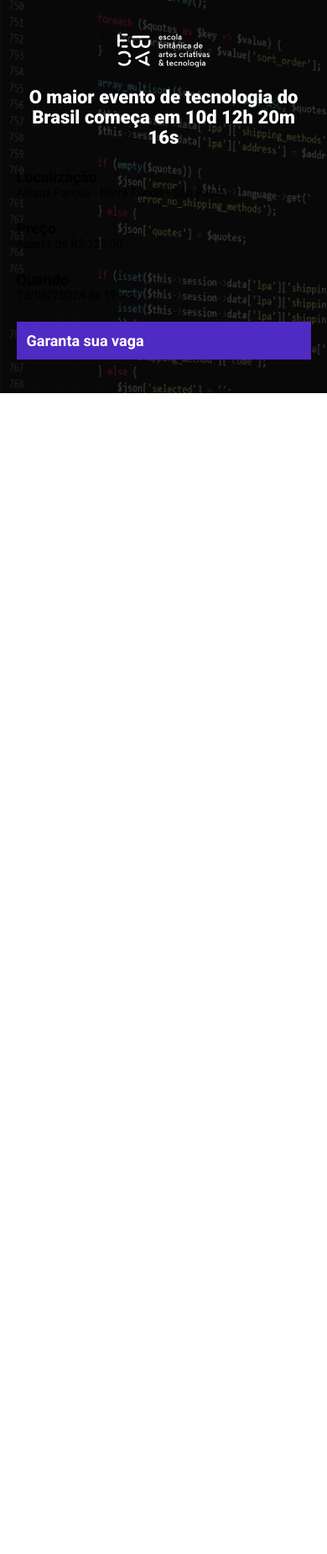
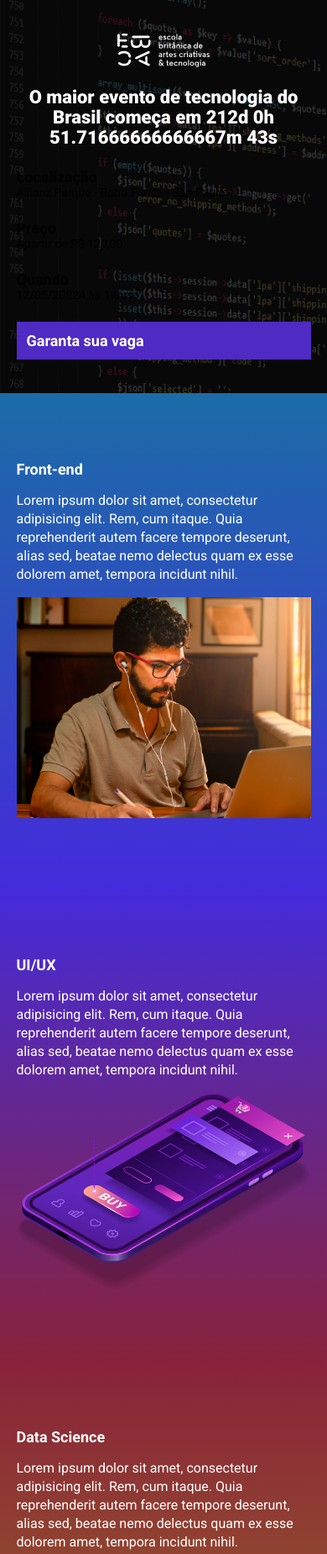
Before and after one commit to Rafaell77/Parcel-Aniversario, a website built with Parcel: page src/index.html in a window 390 px wide. Shown: the top 1850 px of the page at 84% size. Before the commit the page ends 844 px from the top, so only its background shows below. Built offline with nearby package versions, Linux system fonts and the light colour scheme.

Commit message:
contador

```diff
--- a/package.json
+++ b/package.json
@@ -2,9 +2,10 @@
   "name": "ebac-talks",
   "version": "1.0.0",
   "description": "",
-  "main": "index.js",
+
   "scripts": {
     "dev": "parcel src/index.html src/styles/main.scss src/scripts/main.js",
+    "build":"parcel build src/index.html",
     "test": "echo \"Error: no test specified\" && exit 1"
   },
   "keywords": [],
--- a/src/index.html
+++ b/src/index.html
@@ -9,13 +9,16 @@
     <link rel="preconnect" href="https://fonts.gstatic.com" crossorigin>
     <link href="https://fonts.googleapis.com/css2?family=Roboto:ital,wght@0,100;0,300;0,400;0,500;0,700;0,900;1,100;1,300;1,400;1,500;1,700;1,900&display=swap" rel="stylesheet">
     <link rel="stylesheet" href="./styles/main.scss">
+    <link rel="stylesheet" href="https://unpkg.com/aos@next/dist/aos.css" />
 </head>
+
 <body>
+
     <header class="hero">
         <div class="container">
             <img class="hero__logo" src="./images/ebac_logo.svg" alt="EBAC">
             <p class="hero__text">
-                O maior evento de tecnologia do Brasil começa em 10d 12h 20m 16s
+                O maior evento de tecnologia do Brasil começa em <span id="contador"></span>
             </p>
             <div class="infos_bar">
                 <ul class="infos-bar__infos">
@@ -39,8 +42,60 @@
         </div>
     </header>
 
+<section class="event event--front-end">
+    <div class="container" data-aos="fade-right">
+        <div class="event__details">
+            <h2 class="event__details__title">Front-end</h2>
+            <p class="event__details__description">
+                Lorem ipsum dolor sit amet, consectetur adipisicing elit. Rem, cum itaque. Quia reprehenderit autem facere tempore deserunt, alias sed,
+                beatae nemo delectus quam ex esse dolorem amet, tempora incidunt nihil.
+            </p>
+        </div>
+        <img class="event__image" src="./images/frontend.png" alt="Front-end">
+    </div>
+</section>
+
+<section class="event event--ux-ui event--image-left">
+    <div class="container" data-aos="fade-left">
+        <div class="event__details">
+            <h2 class="event__details__title">UI/UX</h2>
+            <p class="event__details__description">
+                Lorem ipsum dolor sit amet, consectetur adipisicing elit. Rem, cum itaque. Quia reprehenderit autem facere tempore deserunt, alias sed,
+                beatae nemo delectus quam ex esse dolorem amet, tempora incidunt nihil.
+            </p>
+        </div>
+        <img class="event__image" src="./images/ui-ux.png" alt="ui-ux">
+    </div>
+</section>
+
+<section class="event event--data-science">
+    <div class="container" data-aos="fade-right">
+        <div class="event__details">
+            <h2 class="event__details__title">Data Science</h2>
+            <p class="event__details__description">
+                Lorem ipsum dolor sit amet, consectetur adipisicing elit. Rem, cum itaque. Quia reprehenderit autem facere tempore deserunt, alias sed,
+                beatae nemo delectus quam ex esse dolorem amet, tempora incidunt nihil.
+            </p>
+        </div>
+        <img class="event__image" src="./images/data.png" alt="Data-science">
+    </div>
+</section>
+
+<section class="event event--backend event--image-left">
+    <div class="container" data-aos="fade-left">
+        <div class="event__details">
+            <h2 class="event__details__title">Backend</h2>
+            <p class="event__details__description">
+                Lorem ipsum dolor sit amet, consectetur adipisicing elit. Rem, cum itaque. Quia reprehenderit autem facere tempore deserunt, alias sed,
+                beatae nemo delectus quam ex esse dolorem amet, tempora incidunt nihil.
+            </p>
+        </div>
+        <img class="event__image" src="./images/backend.png" alt="Backend">
+    </div>
+</section>
 
 
+    <script src="https://unpkg.com/aos@next/dist/aos.js"></script>
     <script src="./scripts/main.js"></script>
 </body>
 </html>
--- a/src/scripts/main.js
+++ b/src/scripts/main.js
@@ -1,2 +1,25 @@
 
-console.log("Olá");
+AOS.init();
+
+const dataDoEvento = new Date("Dec 12, 2024 19:00:00");
+const timeStampDoEvento = dataDoEvento.getTime();
+
+const contaAsHoras = setInterval(function() {
+    const agora = new Date ();
+    const timeStampAtual = agora.getTime();
+
+    const distanciaAteOEvento = timeStampDoEvento - timeStampAtual;
+
+    const diasAteOEvento = Math.floor(distanciaAteOEvento / (1000 * 60 * 60 * 24));
+    const horasAteOEvento = Math.floor((diasAteOEvento % (1000 * 60 * 60 * 24)) / (1000 * 60 * 60));
+    const minutosAteOEvento = Math.floor(distanciaAteOEvento % (1000 * 60 * 60)) / (1000 * 60);
+    const segundosAteOEvento = Math.floor ((distanciaAteOEvento % (1000 * 60)) / 1000);
+
+    console.log (diasAteOEvento);
+    console.log (horasAteOEvento);
+    console.log (minutosAteOEvento);
+    console.log (segundosAteOEvento);
+
+    document.getElementById('contador').innerHTML = `${diasAteOEvento}d ${horasAteOEvento}h ${minutosAteOEvento}m ${segundosAteOEvento}s`;
+
+}, 1000);
--- /dev/null
+++ b/src/styles/_event.scss
@@ -0,0 +1,65 @@
+
+@use 'variables';
+
+.event {
+    padding: 80px 0;
+
+    &--front-end {
+        background-image: linear-gradient(variables.$blue1, variables.$blue2);
+    }
+
+    &--ux-ui {
+        background-image: linear-gradient(variables.$blue2, variables.$pink);
+    }
+
+    &--data-science {
+        background-image: linear-gradient(variables.$pink, variables.$yellow);
+    }
+
+    &--backend {
+        background-image: linear-gradient(variables.$yellow, variables.$pink);
+    }
+
+    &--image-left {
+        .container {
+            flex-direction: row-reverse;
+        }
+    }
+
+    .container {
+        display: flex;
+        gap: 40px;
+    }
+
+    &__image {
+        max-width: 360px;
+    }
+
+    &__details {
+
+        &__title {
+            font-size: 18px;
+            font-weight: bold;
+            margin-bottom: 16px;
+        }
+
+        &__description {
+            line-height: 22px;
+        }
+    }
+
+    @media (max-width: 640px) {
+        .container {
+            display: block;
+        }
+
+        &__image {
+            width: 100%;
+        }
+
+        &__details {
+            margin-right: 0;
+            margin-bottom: 16px;
+        }
+    }
+}
--- a/src/styles/_hero.scss
+++ b/src/styles/_hero.scss
@@ -1,3 +1,5 @@
+
+@use 'variables';
 
 .hero {
     padding-top: 64px;
@@ -17,7 +19,7 @@
         left: 0;
         width: 100%;
         height: 100%;
-        background-color: #000;
+        background-color: variables.$secondaryTextColor;
         content: '';
         opacity: .7;
     }
--- /dev/null
+++ b/src/styles/_variables.scss
@@ -0,0 +1,9 @@
+
+$blue1: #1B6CA7;
+$blue2: #442BDB;
+$purple: #4F2AC3;
+$pink: #89223B;
+$yellow: #9C791D;
+
+$textColor: #fff;
+$secondaryTextColor: #000;
--- a/src/styles/components/_buttons.scss
+++ b/src/styles/components/_buttons.scss
@@ -1,3 +1,5 @@
+
+@use '../variables';
 
 .button {
     padding: 12px;
@@ -8,8 +10,8 @@
     white-space: nowrap;
 
     &--primary {
-        color: #fff;
-        background-color: #4F2AC3;
+        color: variables.$textColor;
+        background-color: variables.$purple;
     }
 
     @media (max-width: 640px) {
--- a/src/styles/components/_infosbar.scss
+++ b/src/styles/components/_infosbar.scss
@@ -1,7 +1,9 @@
+
+@use '../variables';
 
 .infos-bar {
     padding: 16px 24px;
-    background-color: #fff;
+    background-color: variables.$textColor;
     display: flex;
     justify-content: space-between;
 
@@ -11,10 +13,10 @@
 
         &__item {
             font-size: 14px;
-            color: #000;
+            color: variables.$secondaryTextColor;
 
             b {
-                color: #000;
+                color: variables.$secondaryTextColor;
                 font-size: 18px;
                 display: block;
             }
--- a/src/styles/main.scss
+++ b/src/styles/main.scss
@@ -2,13 +2,15 @@
 @use 'hero';
 @use 'components/infosbar.scss';
 @use 'components/buttons.scss';
+@use 'event';
+@use 'variables';
 
 * {
     margin: 0;
     padding: 0;
     box-sizing: border-box;
     font-family: Roboto, sans-serif;
-    color: #fff;
+    color: variables.$textColor;
     list-style: none;
 }
 
```
